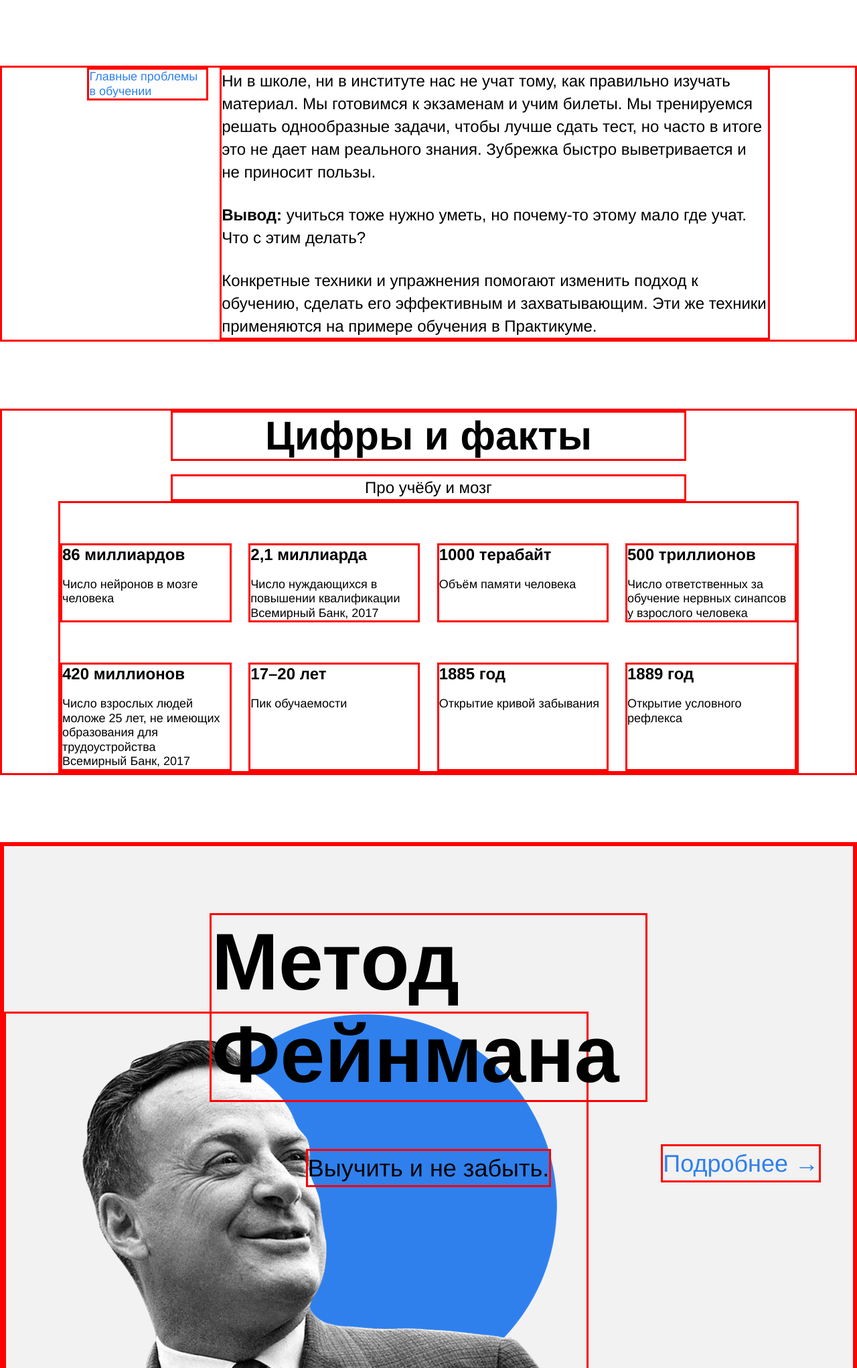
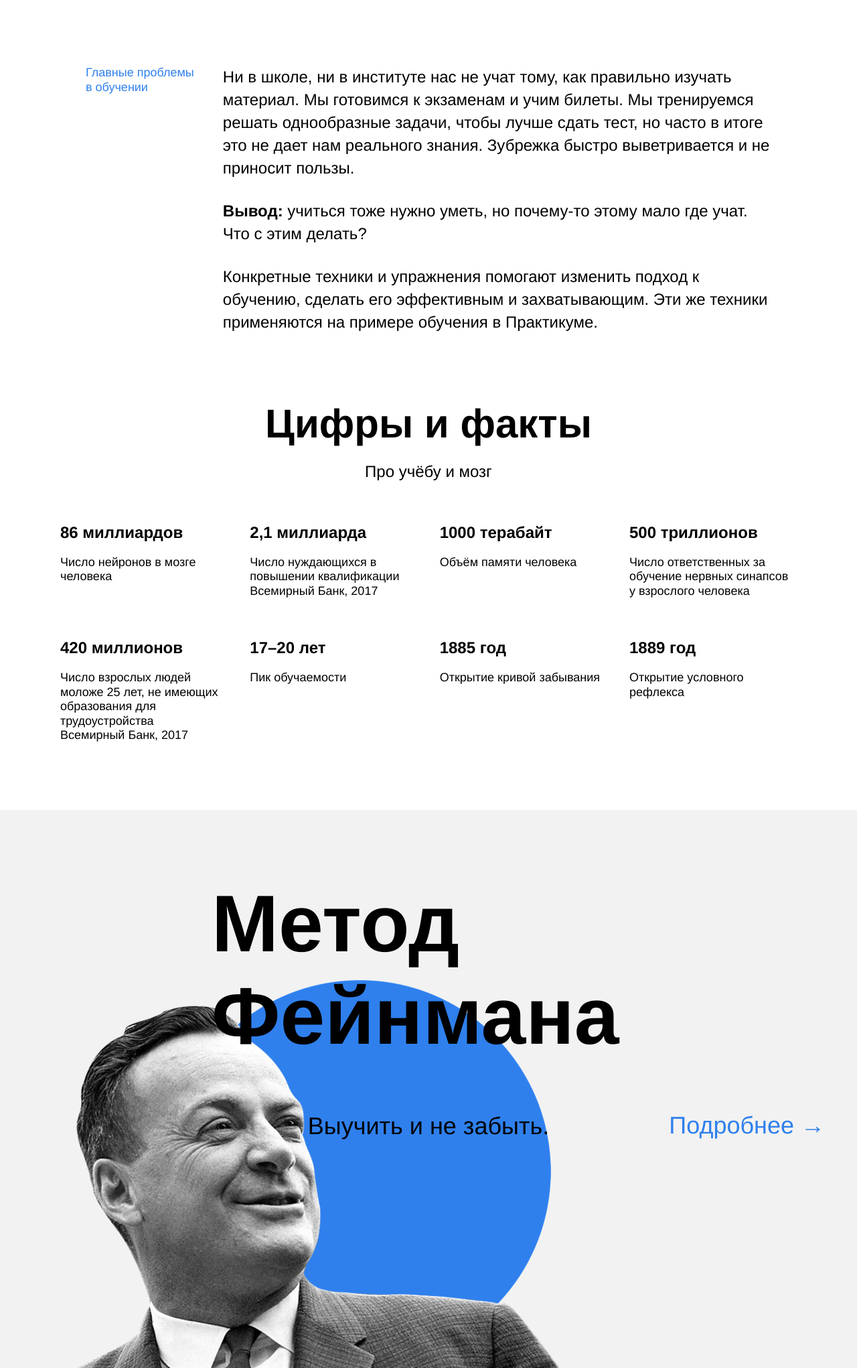
Before and after one commit to lissabi/how-to-learn, a plain HTML site: page index.html in a window 1280 px wide. Shown: the part 758-2800 px from the top of the page at 67% size. Drawn offline with Linux system fonts and the light colour scheme.

Commit message:
Финальная версия V1

```diff
--- a/styles/style.css
+++ b/styles/style.css
@@ -36,7 +36,6 @@ h1, h2, h3, h4, h5, h6, p {
 }
 
 .section-title {
-  border: solid red;
   width: 60%;
   line-height: 1.15;
   font-size: 60px;
@@ -45,7 +44,6 @@ h1, h2, h3, h4, h5, h6, p {
 }
 
 .section-subtitle {
-  border: solid red;
   margin-top: 20px;
   width: 60%;
   text-align: center;
@@ -64,7 +62,6 @@ h1, h2, h3, h4, h5, h6, p {
   }
 
 .table {
-  border: solid red;
   display: flex;
   flex-flow: row wrap;
   width: 1100px;
@@ -72,7 +69,6 @@ h1, h2, h3, h4, h5, h6, p {
 }
 
 .table__cell {
-  border: solid red;
   width: 250px;
   margin-top: 60px;
 
@@ -176,7 +172,6 @@ h1, h2, h3, h4, h5, h6, p {
 .description {
   display: flex;
   flex-direction: column;
-  border: solid red;
 }
 
 .two-columns {
@@ -193,13 +188,11 @@ h1, h2, h3, h4, h5, h6, p {
   font-size: 18px;
   font-weight: normal;
   color: #2f80ed;
-  border: solid red;
 }
 
 .two-columns_main-text {
   min-width: 784px;
   width: 80%;
-  border: solid red;
 }
 
 .two-columns_paragraph {
@@ -222,7 +215,6 @@ h1, h2, h3, h4, h5, h6, p {
 }
 
 .digits {
-  border: solid red;
 }
 
 
@@ -233,11 +225,9 @@ h1, h2, h3, h4, h5, h6, p {
 
 .feynman {
   background-color: #F2F2F2;
-  border: solid red;
 }
 
 .feynman__section {
-  border: solid red;
   height: 890px;
   display: flex;
   position: relative;
@@ -246,7 +236,6 @@ h1, h2, h3, h4, h5, h6, p {
 }
 
 .feynman__section-title {
-  border: solid red;
   width: 648px;
   margin-top: 100px;
   line-height: 1.15;
@@ -256,7 +245,6 @@ h1, h2, h3, h4, h5, h6, p {
 }
 
 .feynman__section-subtitle {
-  border: solid red;
   margin-top: 70px;
   text-align: center;
   line-height: 51px;
@@ -266,7 +254,6 @@ h1, h2, h3, h4, h5, h6, p {
 }
 
 .feynman__link {
-  border: solid red;
   position: absolute;
   right: 48px;
   top: 50%;
@@ -281,7 +268,6 @@ h1, h2, h3, h4, h5, h6, p {
   bottom: 0;
   align-self: flex-start;
   justify-content: flex-end;
-  border: solid red;
   width: 867px;
   height: 637px;
   z-index: 0;
@@ -343,14 +329,12 @@ h1, h2, h3, h4, h5, h6, p {
   position: absolute;
   top: 0;
   right: -210px;
-  border: solid red;
   height: 877px;
   width: 877px;
   z-index: 1;
 }
 
 .footer {
-  border: solid red;
   background-color: #1e1e1e;
   display: flex;
   justify-content: center;
@@ -360,7 +344,6 @@ h1, h2, h3, h4, h5, h6, p {
   margin-top: 60px;
   margin-bottom: 40px;
   width: 90%;
-  border: solid pink;
   display: flex;
   justify-content: space-between;
 /*  color: white;*/
@@ -369,18 +352,9 @@ h1, h2, h3, h4, h5, h6, p {
 .column_content-copyright {
   min-height: 350px;
   flex-basis: 711px;
-  border: solid blue;
   display: flex;
   flex-flow: column;
   justify-content: space-between;
-}
-
-.column_content-info {
-  border: solid blue;
-}
-
-.column_content-social {
-  border: solid blue;
 }
 
 .footer-author {
```
